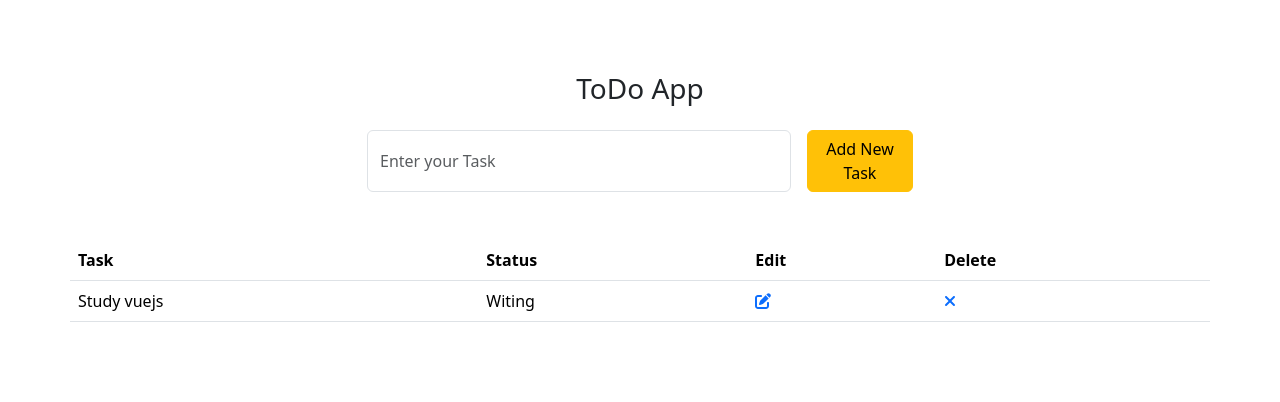
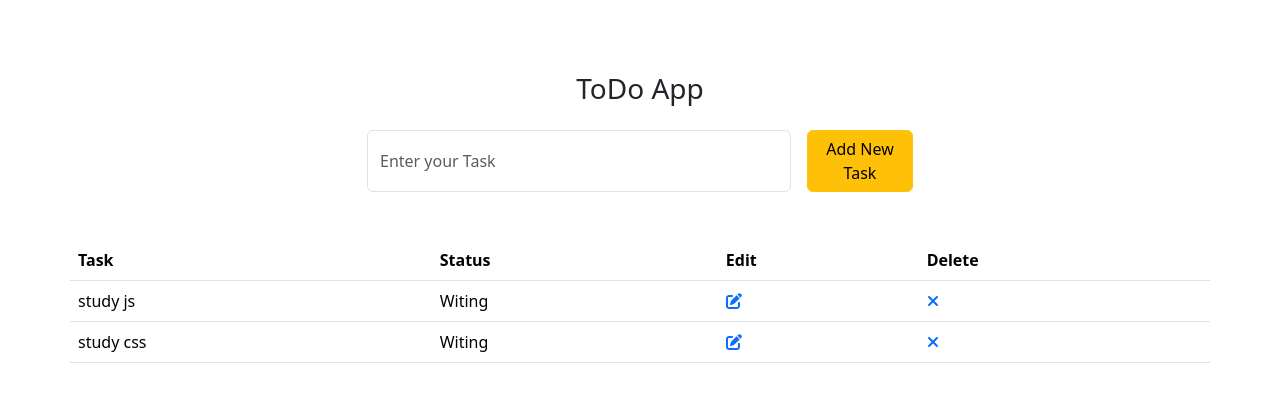
Before and after one commit to Ahmadgaming01/VueJS-ToDoApp, a Vue app: page / in a window 1280 px wide. Shown: the top 402 px of the page. Built offline with nearby package versions, Linux system fonts and the light colour scheme.

Commit message:
add vuejs code to render data in template

```diff
--- a/src/components/ToDoApp.vue
+++ b/src/components/ToDoApp.vue
@@ -19,8 +19,8 @@
                         </tr>
                     </thead>
                     <tbody>
-                        <tr>
-                        <td>Study vuejs</td>
+                        <tr v-for = " (name , index) in tasks " :key="index">
+                        <td>{{ name.task }}</td>
                         <td>Witing</td>
                         <td><div>
                             <a href="#"><span class="fa fa-edit"></span></a>
@@ -44,7 +44,14 @@
 
 export default {
     name: "HelloWorld",
-
+    data(){
+        return{
+            tasks:[
+                {task:"study js",status:'waiting'},
+                {task:"study css",status:'done'}
+            ],
+        }
+    }
 
 }
 </script>
```
